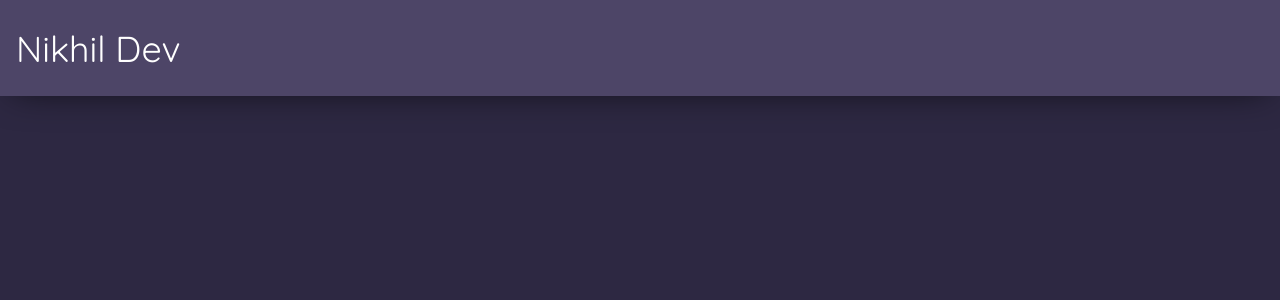
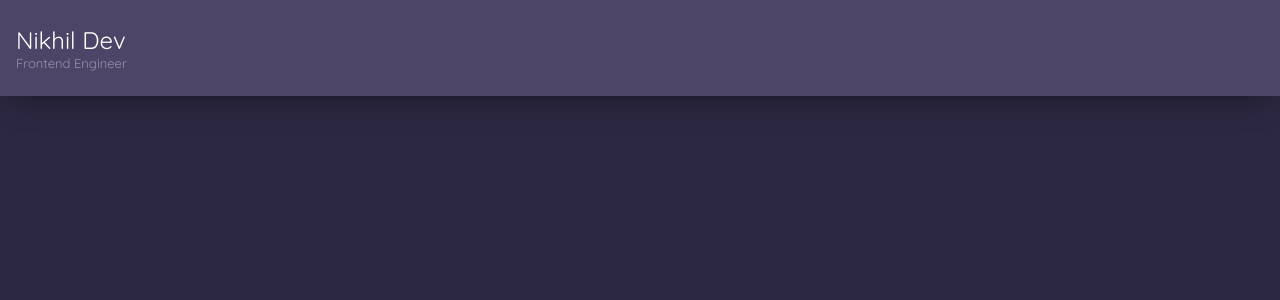
Before and after one commit to nikhildev/nikhildev.com, a React (Create React App) app: page / in a window 1280 px wide. Shown: the top 300 px of the page. Built offline with nearby package versions, Linux system fonts and the light colour scheme.

Commit message:
Finalized header fonts

```diff
--- a/src/Header/Header.css
+++ b/src/Header/Header.css
@@ -6,8 +6,13 @@
   box-shadow: 0px 6px 36px -13px rgba(0,0,0,0.75);
 }
 
-#app-title {
-  font-size: 36px;
+#app-title #my-name {
+  font-size: 24px;
+}
+
+#app-title #designation {
+  font-size: 13px;
+  color: rgb(150, 145, 173);
 }
 
 #social-icons {
--- a/src/Header/Header.js
+++ b/src/Header/Header.js
@@ -8,8 +8,12 @@ class Header extends Component {
       <header id="Header"
               className="flex-container flex-layout-row flex-align-start-center">
 
-        <div id="app-title">
-          Nikhil Dev
+        <div id="app-title"
+             className="flex-container flex-layout-column flex-align-start-start">
+          <span id="my-name">Nikhil Dev</span>
+          <span id="designation">
+            Frontend Engineer
+          </span>
         </div>
 
         <div id="social-icons"></div>
```
